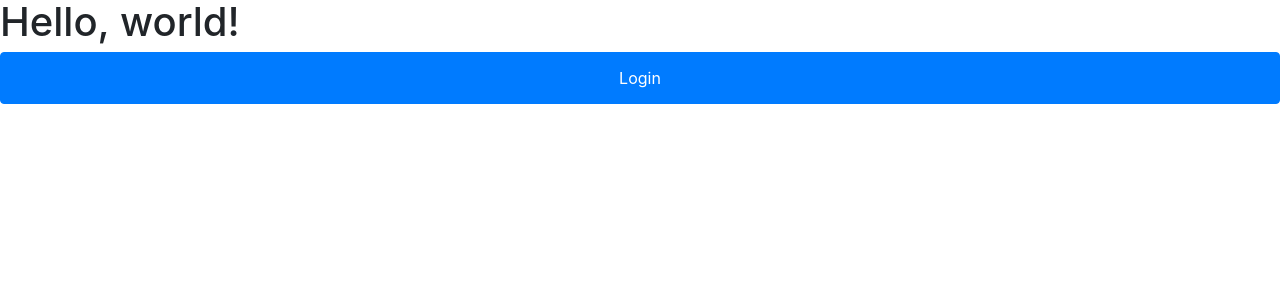
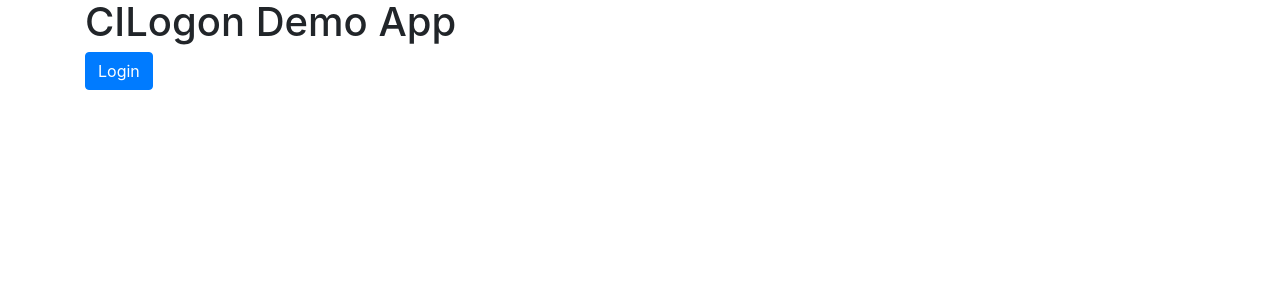
Before and after one commit to UoM-ResPlat-DevOps/cilogon-hpc-integration-demo, a Flask app: page / in a window 1280 px wide. Shown: the top 300 px of the page. Run offline with Flask 2, Linux system fonts and the light colour scheme; some libraries are stand-ins or nearby versions.

Commit message:
Cleaning up

```diff
--- a/example_client_app/app/app.py
+++ b/example_client_app/app/app.py
@@ -8,25 +8,42 @@
 from requests_oauthlib import OAuth2Session
 import json
 
+"""
+Simple Flask demo app for accessing HPC over GSISSH using certificates requested from CILogon.
+
+Based on outline from http://bitwiser.in/2015/09/09/add-google-login-in-flask.html
+
+Project Layout:
+
+- app.py (this file): Main functionality of app.
+- templates/: HTML templates used to render home and login pages.
+- config.py: Static config, application specific values should come from environment variables.
+
+"""
+
+# Instantiate app
 app = Flask(__name__)
+app.config.from_object(config)
 
+# Login manager package provides basic framework for handling authentication, which we hook into CILogon via OAuth2
 login_manager = LoginManager()
 login_manager.init_app(app)
 login_manager.login_view = "login"
-# Using 'strong' for this will hash IP and user agent into session token -- which wreaks havoc with UniWireless which
-# rapidly shifts internet-facing IP addresses via NAT
-login_manager.session_protection = "basic"
-app.config.from_object(config['dev'])
+login_manager.session_protection = "basic"  # Using 'strong' for this will hash IP and user agent into session token
+                                            # -- which wreaks havoc with UniWireless which rapidly shifts
+                                            # internet-facing IP addresses via NAT
 
+# Simple sqlite database for our app.
+# All it does it manage a list of users and their OAuth2 tokens.
 db = SQLAlchemy(app)
 
 
+# Landing Page
 @app.route('/')
-# @login_required
 def index():
     return render_template('app.html')
 
-
+# Login View - simply provides a link directing us to CILogon
 @app.route('/login')
 def login():
     if current_user.is_authenticated:
@@ -44,6 +61,7 @@
     return redirect(url_for('index'))
 
 
+# This is where CILogon redirects user once they have been authenticated (or not)
 @app.route('/callback')
 def callback():
     # Redirect user to home page if already logged in.
@@ -51,21 +69,21 @@
         return redirect(url_for('index'))
     if 'error' in request.args:
         if request.args.get('error') == 'access_denied':
-            return 'You denied access.'
+            return 'Denied access.'
         return 'Error encountered.'
     if 'code' not in request.args and 'state' not in request.args:
         return redirect(url_for('login'))
     else:
-        # Execution reaches here when user has
-        # successfully authenticated our app.
+        # Successfully authenticated -- get token.
         cilogon = get_cilogon_auth(state=session['oauth_state'])
         try:
-            token = cilogon.fetch_token(
-                Auth.TOKEN_URI,
-                client_secret=Auth.CLIENT_SECRET,
-                authorization_response=request.url)
+            token = cilogon.fetch_token(Auth.TOKEN_URI,
+                                        client_secret=Auth.CLIENT_SECRET,
+                                        authorization_response=request.url)
         except HTTPError:
             return 'HTTPError occurred.'
+
+        # ... then get user info (email, name, etc.) and create account if necessary.
         cilogon = get_cilogon_auth(token=token)
         resp = cilogon.get(Auth.USER_INFO)
         if resp.status_code == 200:
@@ -80,14 +98,16 @@
             db.session.commit()
             login_user(user)
             return redirect(url_for('index'))
-        return 'Could not fetch your information.'
+        return 'Could not fetch user information.'
 
 
+# Hook between our user model and flask_login
 @login_manager.user_loader
 def load_user(user_id):
     return User.query.get(int(user_id))
 
 
+# User model -- could also include things like identity provider, institution, etc.
 class User(db.Model, UserMixin):
     __tablename__ = "users"
     id = db.Column(db.Integer, primary_key=True)
@@ -97,16 +117,20 @@
     created_at = db.Column(db.DateTime, default=datetime.datetime.utcnow())
 
 
+# Get OAuth2 object we can work with.
+# 1) If we already have a token, use it.
+# 2) If we've authenticated but haven't yet fetched token, advance to next stage in auth.
+# 3) If we've done neither, kick of authentication flow from scratch.
 def get_cilogon_auth(state=None, token=None):
     if token:
         return OAuth2Session(Auth.CLIENT_ID, token=token)
+
     if state:
-        return OAuth2Session(
-            Auth.CLIENT_ID,
-            state=state,
-            redirect_uri=Auth.REDIRECT_URI)
-    oauth = OAuth2Session(
-        Auth.CLIENT_ID,
-        redirect_uri=Auth.REDIRECT_URI,
-        scope=Auth.SCOPE)
+        return OAuth2Session(Auth.CLIENT_ID,
+                             state=state,
+                             redirect_uri=Auth.REDIRECT_URI)
+
+    oauth = OAuth2Session(Auth.CLIENT_ID,
+                          redirect_uri=Auth.REDIRECT_URI,
+                          scope=Auth.SCOPE)
     return oauth
--- a/example_client_app/app/templates/app.html
+++ b/example_client_app/app/templates/app.html
@@ -2,26 +2,26 @@
 <html lang="en">
 <head>
     <meta charset="UTF-8">
-    <title>Title</title>
+    <title>CILogon Demo App</title>
 
     <link rel="stylesheet" href="https://maxcdn.bootstrapcdn.com/bootstrap/4.0.0-beta/css/bootstrap.min.css"
           integrity="sha384-/Y6pD6FV/Vv2HJnA6t+vslU6fwYXjCFtcEpHbNJ0lyAFsXTsjBbfaDjzALeQsN6M" crossorigin="anonymous">
 </head>
 <body>
 
-    <h1>Hello, world!</h1>
 
 
-    {%- if current_user.is_authenticated -%}
-    <div class="navbar-collapse" id="bs-example-navbar-collapse-1">
-        <ul class="nav navbar-nav navbar-right">
-            <li><a href="#">{{current_user.email}}</a></li>
-            <li><a href="{{url_for('logout')}}">Logout</a></li>
-        </ul>
-    </div><!-- /.navbar-collapse -->
-    {%- else -%}
-    <a href="{{url_for('login')}}" class="btn btn-primary btn-block" style="padding: 15px 0;">Login</a>
-    {%- endif -%}
+    <div class="container">
+        <h1>CILogon Demo App</h1>
+            {%- if current_user.is_authenticated -%}
+        <p><a href="#">{{current_user.email}}</a></p>
+        <p><a href="{{url_for('logout')}}">Logout</a></p>
+           {%- else -%}
+        <p><a href="{{url_for('login')}}" class="btn btn-primary">Login</a></p>
+            {%- endif -%}
+    </div><!-- /.container -->
+
+
 
     <script src="https://code.jquery.com/jquery-3.2.1.slim.min.js"
             integrity="sha384-KJ3o2DKtIkvYIK3UENzmM7KCkRr/rE9/Qpg6aAZGJwFDMVNA/GpGFF93hXpG5KkN"
--- a/example_client_app/app/templates/login.html
+++ b/example_client_app/app/templates/login.html
@@ -8,7 +8,11 @@
 </head>
 <body>
 
-    <a href="{{auth_url}}" class="btn btn-primary btn-block" style="padding: 15px 0;">Login with Google</a>
+
+
+    <div class="container">
+        <a href="{{auth_url}}" class="btn btn-primary btn-block">Login with CILogon</a>
+    </div>
 
     <script src="https://code.jquery.com/jquery-3.2.1.slim.min.js" integrity="sha384-KJ3o2DKtIkvYIK3UENzmM7KCkRr/rE9/Qpg6aAZGJwFDMVNA/GpGFF93hXpG5KkN" crossorigin="anonymous"></script>
     <script src="https://cdnjs.cloudflare.com/ajax/libs/popper.js/1.11.0/umd/popper.min.js" integrity="sha384-b/U6ypiBEHpOf/4+1nzFpr53nxSS+GLCkfwBdFNTxtclqqenISfwAzpKaMNFNmj4" crossorigin="anonymous"></script>
```
Also changed, not shown: example_client_app/app/config.py (+7 -20 lines), README.md, 7 other files.
